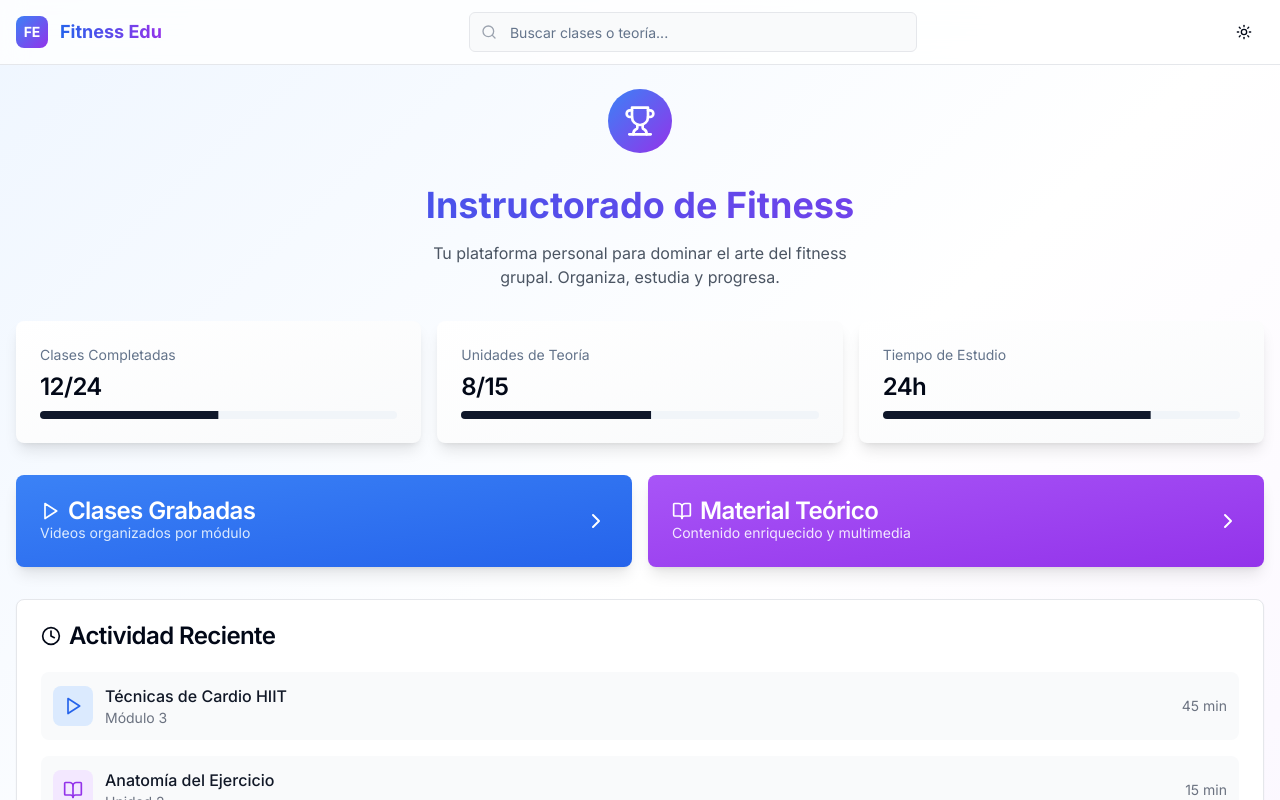
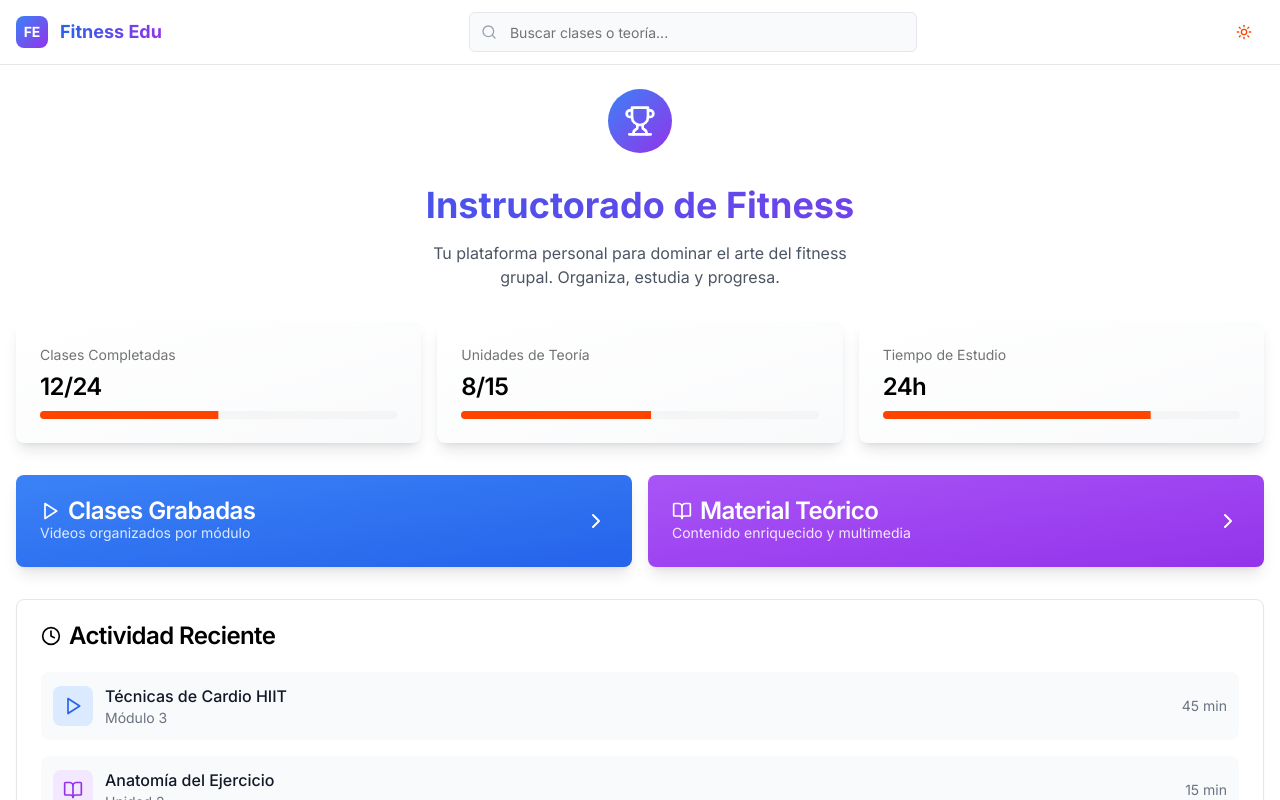
Before and after one commit to capassotech/epefi-cursos, a React (Vite) app: page / in a window 1280 px wide. Shown: the top 800 px of the page. Built offline with nearby package versions, Linux system fonts and the light colour scheme.

Commit message:
feat: Implement color palette
Update the application's color scheme to include white, black, and #ff4500.

```diff
--- a/src/components/Layout.tsx
+++ b/src/components/Layout.tsx
@@ -1,5 +1,4 @@
 
-import { useState } from "react";
 import BottomNavigation from "./BottomNavigation";
 import Header from "./Header";
 
@@ -9,7 +8,7 @@ interface LayoutProps {
 
 const Layout = ({ children }: LayoutProps) => {
   return (
-    <div className="min-h-screen bg-gradient-to-br from-blue-50 via-white to-purple-50 dark:from-gray-900 dark:via-gray-900 dark:to-blue-900">
+    <div className="min-h-screen bg-background text-foreground">
       <Header />
       <main className="pb-20 md:pb-8">
         {children}
--- a/src/components/ThemeToggle.tsx
+++ b/src/components/ThemeToggle.tsx
@@ -13,8 +13,8 @@ const ThemeToggle = () => {
       onClick={() => setTheme(theme === "light" ? "dark" : "light")}
       className="relative"
     >
-      <Sun className="h-5 w-5 rotate-0 scale-100 transition-all dark:-rotate-90 dark:scale-0" />
-      <Moon className="absolute h-5 w-5 rotate-90 scale-0 transition-all dark:rotate-0 dark:scale-100" />
+      <Sun className="h-5 w-5 rotate-0 scale-100 transition-all text-[#ff4500] dark:rotate-90 dark:scale-0" />
+      <Moon className="absolute h-5 w-5 rotate-90 scale-0 transition-all text-[#ff4500] dark:rotate-0 dark:scale-100" />
       <span className="sr-only">Toggle theme</span>
     </Button>
   );
--- a/src/index.css
+++ b/src/index.css
@@ -1,3 +1,4 @@
+
 @tailwind base;
 @tailwind components;
 @tailwind utilities;
@@ -5,88 +6,89 @@
 @layer base {
   :root {
     --background: 0 0% 100%;
-    --foreground: 222.2 84% 4.9%;
+    --foreground: 0 0% 0%;
 
     --card: 0 0% 100%;
-    --card-foreground: 222.2 84% 4.9%;
+    --card-foreground: 0 0% 0%;
 
     --popover: 0 0% 100%;
-    --popover-foreground: 222.2 84% 4.9%;
+    --popover-foreground: 0 0% 0%;
 
-    --primary: 222.2 47.4% 11.2%;
-    --primary-foreground: 210 40% 98%;
+    --primary: 16 100% 50%;
+    --primary-foreground: 0 0% 100%;
 
-    --secondary: 210 40% 96.1%;
-    --secondary-foreground: 222.2 47.4% 11.2%;
+    --secondary: 0 0% 96%;
+    --secondary-foreground: 0 0% 0%;
 
-    --muted: 210 40% 96.1%;
-    --muted-foreground: 215.4 16.3% 46.9%;
+    --muted: 0 0% 96%;
+    --muted-foreground: 0 0% 45%;
 
-    --accent: 210 40% 96.1%;
-    --accent-foreground: 222.2 47.4% 11.2%;
+    --accent: 16 100% 50%;
+    --accent-foreground: 0 0% 100%;
 
     --destructive: 0 84.2% 60.2%;
-    --destructive-foreground: 210 40% 98%;
+    --destructive-foreground: 0 0% 100%;
 
-    --border: 214.3 31.8% 91.4%;
-    --input: 214.3 31.8% 91.4%;
-    --ring: 222.2 84% 4.9%;
+    --border: 0 0% 90%;
+    --input: 0 0% 90%;
+    --ring: 16 100% 50%;
 
     --radius: 0.5rem;
 
     --sidebar-background: 0 0% 98%;
 
-    --sidebar-foreground: 240 5.3% 26.1%;
+    --sidebar-foreground: 0 0% 0%;
 
-    --sidebar-primary: 240 5.9% 10%;
+    --sidebar-primary: 16 100% 50%;
 
-    --sidebar-primary-foreground: 0 0% 98%;
+    --sidebar-primary-foreground: 0 0% 100%;
 
-    --sidebar-accent: 240 4.8% 95.9%;
+    --sidebar-accent: 0 0% 96%;
 
-    --sidebar-accent-foreground: 240 5.9% 10%;
+    --sidebar-accent-foreground: 0 0% 0%;
 
-    --sidebar-border: 220 13% 91%;
+    --sidebar-border: 0 0% 90%;
 
-    --sidebar-ring: 217.2 91.2% 59.8%;
+    --sidebar-ring: 16 100% 50%;
   }
 
   .dark {
-    --background: 222.2 84% 4.9%;
-    --foreground: 210 40% 98%;
+    --background: 0 0% 0%;
+    --foreground: 0 0% 100%;
 
-    --card: 222.2 84% 4.9%;
-    --card-foreground: 210 40% 98%;
+    --card: 0 0% 0%;
+    --card-foreground: 0 0% 100%;
 
-    --popover: 222.2 84% 4.9%;
-    --popover-foreground: 210 40% 98%;
+    --popover: 0 0% 0%;
+    --popover-foreground: 0 0% 100%;
 
-    --primary: 210 40% 98%;
-    --primary-foreground: 222.2 47.4% 11.2%;
+    --primary: 16 100% 50%;
+    --primary-foreground: 0 0% 100%;
 
-    --secondary: 217.2 32.6% 17.5%;
-    --secondary-foreground: 210 40% 98%;
+    --secondary: 0 0% 15%;
+    --secondary-foreground: 0 0% 100%;
 
-    --muted: 217.2 32.6% 17.5%;
-    --muted-foreground: 215 20.2% 65.1%;
+    --muted: 0 0% 15%;
+    --muted-foreground: 0 0% 65%;
 
-    --accent: 217.2 32.6% 17.5%;
-    --accent-foreground: 210 40% 98%;
+    --accent: 16 100% 50%;
+    --accent-foreground: 0 0% 100%;
 
     --destructive: 0 62.8% 30.6%;
-    --destructive-foreground: 210 40% 98%;
+    --destructive-foreground: 0 0% 100%;
 
-    --border: 217.2 32.6% 17.5%;
-    --input: 217.2 32.6% 17.5%;
-    --ring: 212.7 26.8% 83.9%;
-    --sidebar-background: 240 5.9% 10%;
-    --sidebar-foreground: 240 4.8% 95.9%;
-    --sidebar-primary: 224.3 76.3% 48%;
+    --border: 0 0% 20%;
+    --input: 0 0% 20%;
+    --ring: 16 100% 50%;
+
+    --sidebar-background: 0 0% 10%;
+    --sidebar-foreground: 0 0% 100%;
+    --sidebar-primary: 16 100% 50%;
     --sidebar-primary-foreground: 0 0% 100%;
-    --sidebar-accent: 240 3.7% 15.9%;
-    --sidebar-accent-foreground: 240 4.8% 95.9%;
-    --sidebar-border: 240 3.7% 15.9%;
-    --sidebar-ring: 217.2 91.2% 59.8%;
+    --sidebar-accent: 0 0% 15%;
+    --sidebar-accent-foreground: 0 0% 100%;
+    --sidebar-border: 0 0% 15%;
+    --sidebar-ring: 16 100% 50%;
   }
 }
 
```
